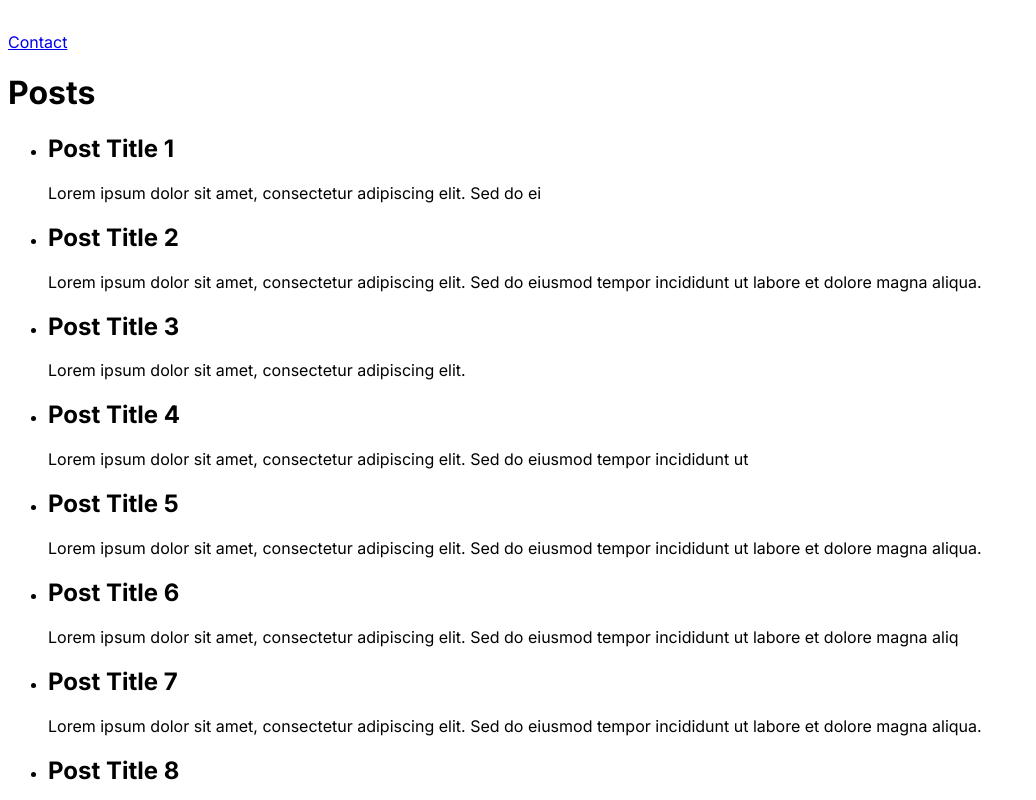
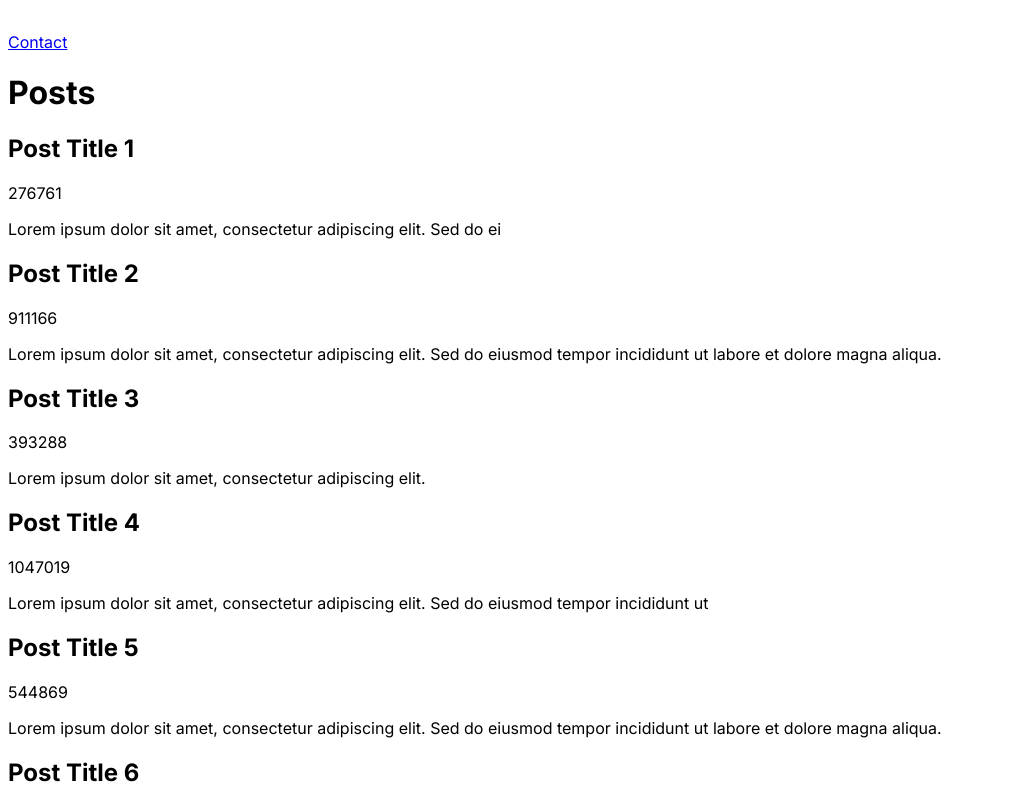
Before and after one commit to LahiruLiyanage/Penflare, a Next.js app: page /blog/posts in a window 1280 px wide. Shown: the part 5220-6020 px from the top of the page, without its empty margins (0-1036 px from the left). Built offline with nearby package versions, Linux system fonts and the light colour scheme.

Commit message:
Adding the post page for seperate displaying

```diff
--- a/src/app/blog/posts/page.tsx
+++ b/src/app/blog/posts/page.tsx
@@ -1,17 +1,11 @@
-import { posts } from '@/app/lib/placeholder-data'
+import {posts} from '@/app/lib/placeholder-data'
+import Post from "@/app/ui/components/posts/Post";
 
-export default function Page(){
+export default function Page() {
     return (
         <>
             <h1>Posts</h1>
-            <ul>
-                {posts.map(post => (
-                    <li key={post.id}>
-                        <h2>{post.title}</h2>
-                        <p>{post.content}</p>
-                    </li>
-                ))}
-            </ul>
+            {posts.map((post) => <Post key={post.id} {...post} />)}
         </>
     )
 }
--- a/src/app/page.tsx
+++ b/src/app/page.tsx
@@ -8,7 +8,7 @@ export default function Home() {
                         <p className="text-lg text-gray-700 mb-4">
                             Massa urna magnis dignissim id euismod porttitor vitae etiam viverra nunc at adipiscing sit morbi aliquet mauris porttitor nisi, senectus pharetra, ac porttitor orci.
                         </p>
-                        <a href="/" className="outline outline-offset-2 border-purple-700 text-purple-700 hover:text-white py-2 px-4 rounded hover:bg-purple-800 md:w-auto">
+                        <a href="/blog/posts" className="outline outline-offset-2 border-purple-700 text-purple-700 hover:text-white py-2 px-4 rounded hover:bg-purple-800 md:w-auto">
                           Go to Blog
                         </a>
                     </div>
```
Also changed, not shown: src/app/blog/post/[id]/page.tsx (added, +13 -0 lines).
